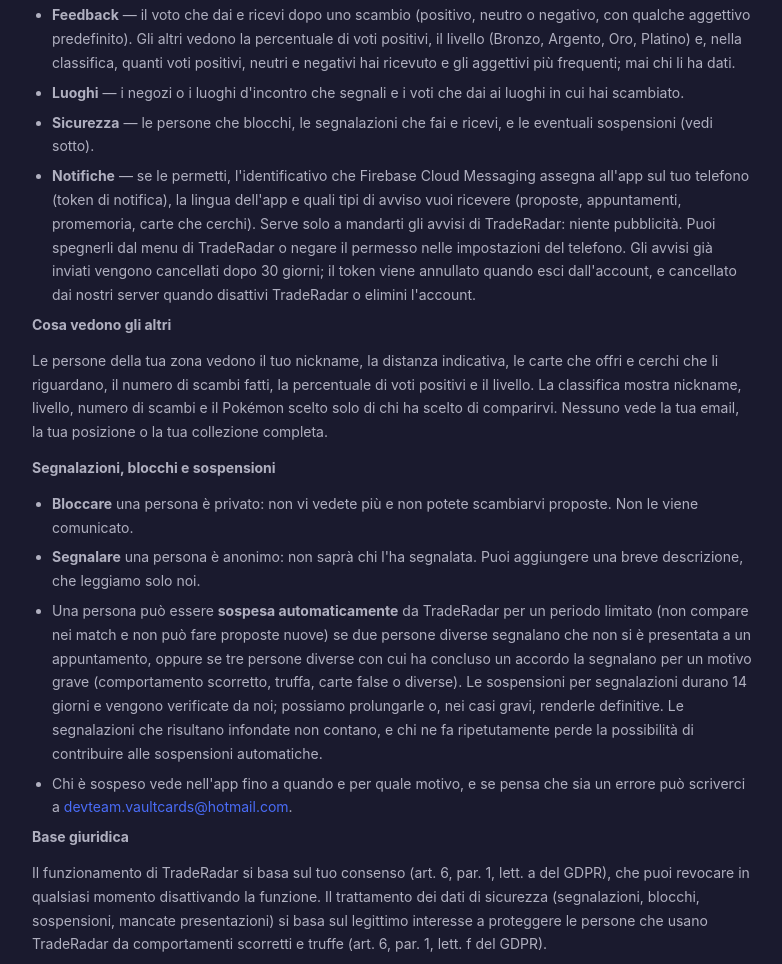
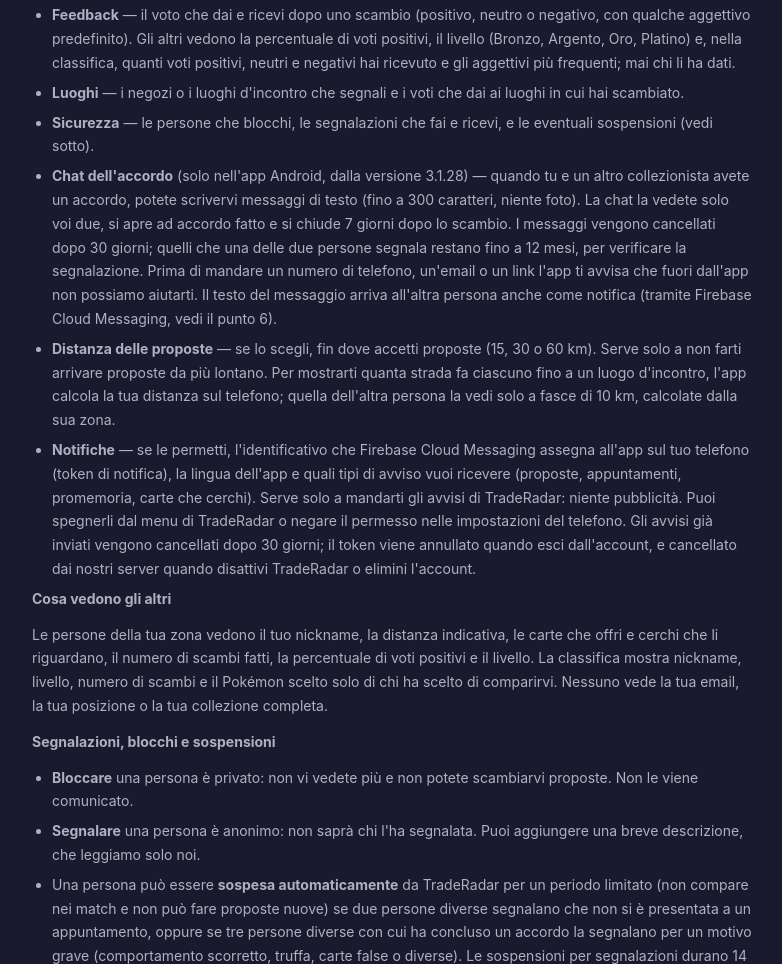
Before and after one commit to EmaBuiaDev/EmaBuiaDev.github.io, a plain HTML site: page pokevault/privacy-policy/index.html in a window 1280 px wide. Shown: the part 1964-2928 px from the top of the page, without its empty margins (248-1030 px from the left). Drawn offline with Linux system fonts and the light colour scheme.

Commit message:
PoketCards: privacy policy, chat dell'accordo e distanza delle proposte (3.1.28, solo Android)
Co-Authored-By: Claude Opus 5.5 <noreply@anthropic.com>

```diff
--- a/pokevault/privacy-policy/index.html
+++ b/pokevault/privacy-policy/index.html
@@ -112,6 +112,8 @@
         <li><strong>Feedback</strong> — il voto che dai e ricevi dopo uno scambio (positivo, neutro o negativo, con qualche aggettivo predefinito). Gli altri vedono la percentuale di voti positivi, il livello (Bronzo, Argento, Oro, Platino) e, nella classifica, quanti voti positivi, neutri e negativi hai ricevuto e gli aggettivi più frequenti; mai chi li ha dati.</li>
         <li><strong>Luoghi</strong> — i negozi o i luoghi d'incontro che segnali e i voti che dai ai luoghi in cui hai scambiato.</li>
         <li><strong>Sicurezza</strong> — le persone che blocchi, le segnalazioni che fai e ricevi, e le eventuali sospensioni (vedi sotto).</li>
+        <li><strong>Chat dell'accordo</strong> (solo nell'app Android, dalla versione 3.1.28) — quando tu e un altro collezionista avete un accordo, potete scrivervi messaggi di testo (fino a 300 caratteri, niente foto). La chat la vedete solo voi due, si apre ad accordo fatto e si chiude 7 giorni dopo lo scambio. I messaggi vengono cancellati dopo 30 giorni; quelli che una delle due persone segnala restano fino a 12 mesi, per verificare la segnalazione. Prima di mandare un numero di telefono, un'email o un link l'app ti avvisa che fuori dall'app non possiamo aiutarti. Il testo del messaggio arriva all'altra persona anche come notifica (tramite Firebase Cloud Messaging, vedi il punto 6).</li>
+        <li><strong>Distanza delle proposte</strong> — se lo scegli, fin dove accetti proposte (15, 30 o 60 km). Serve solo a non farti arrivare proposte da più lontano. Per mostrarti quanta strada fa ciascuno fino a un luogo d'incontro, l'app calcola la tua distanza sul telefono; quella dell'altra persona la vedi solo a fasce di 10 km, calcolate dalla sua zona.</li>
         <li><strong>Notifiche</strong> — se le permetti, l'identificativo che Firebase Cloud Messaging assegna all'app sul tuo telefono (token di notifica), la lingua dell'app e quali tipi di avviso vuoi ricevere (proposte, appuntamenti, promemoria, carte che cerchi). Serve solo a mandarti gli avvisi di TradeRadar: niente pubblicità. Puoi spegnerli dal menu di TradeRadar o negare il permesso nelle impostazioni del telefono. Gli avvisi già inviati vengono cancellati dopo 30 giorni; il token viene annullato quando esci dall'account, e cancellato dai nostri server quando disattivi TradeRadar o elimini l'account.</li>
     </ul>
 
```
